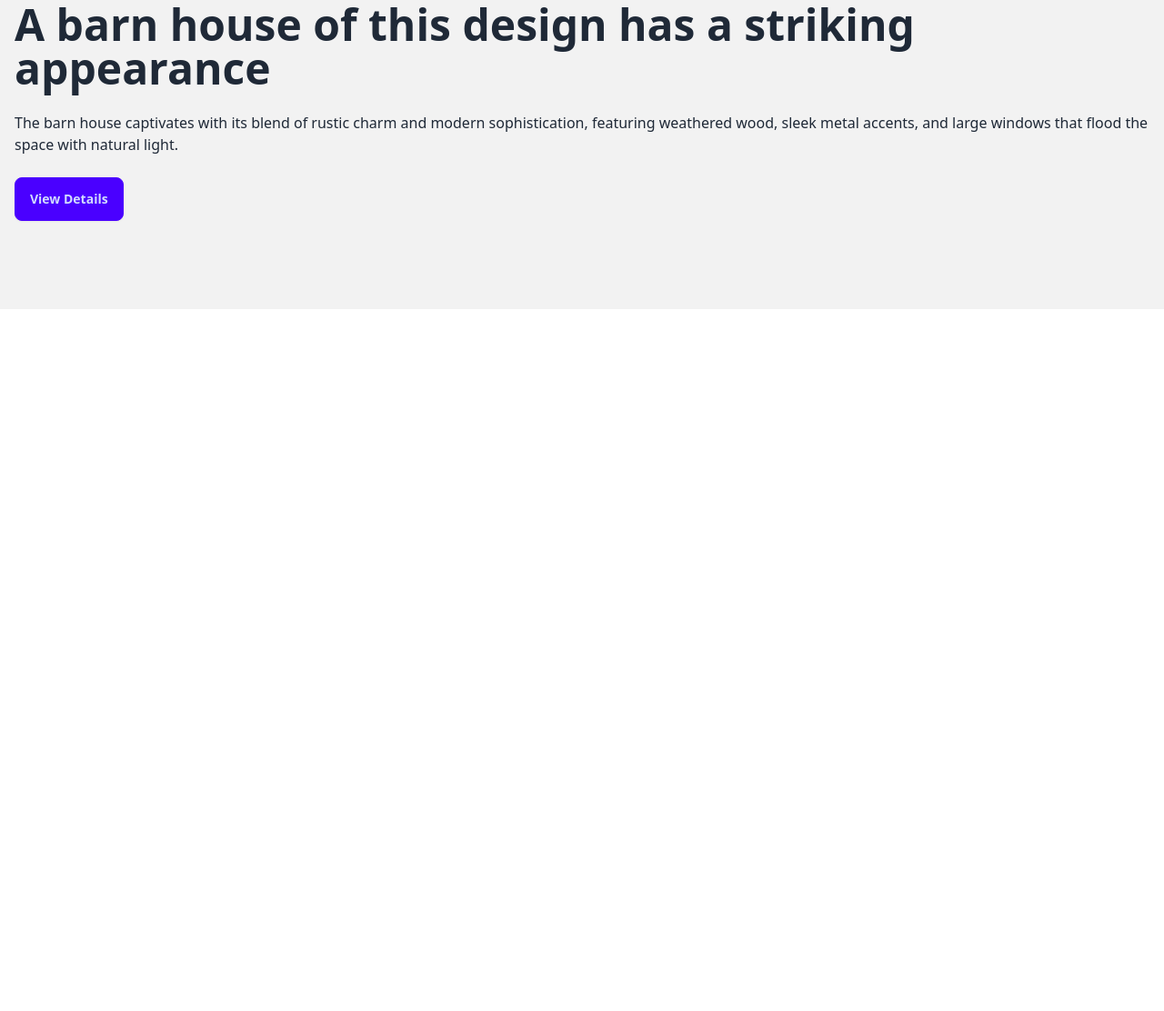
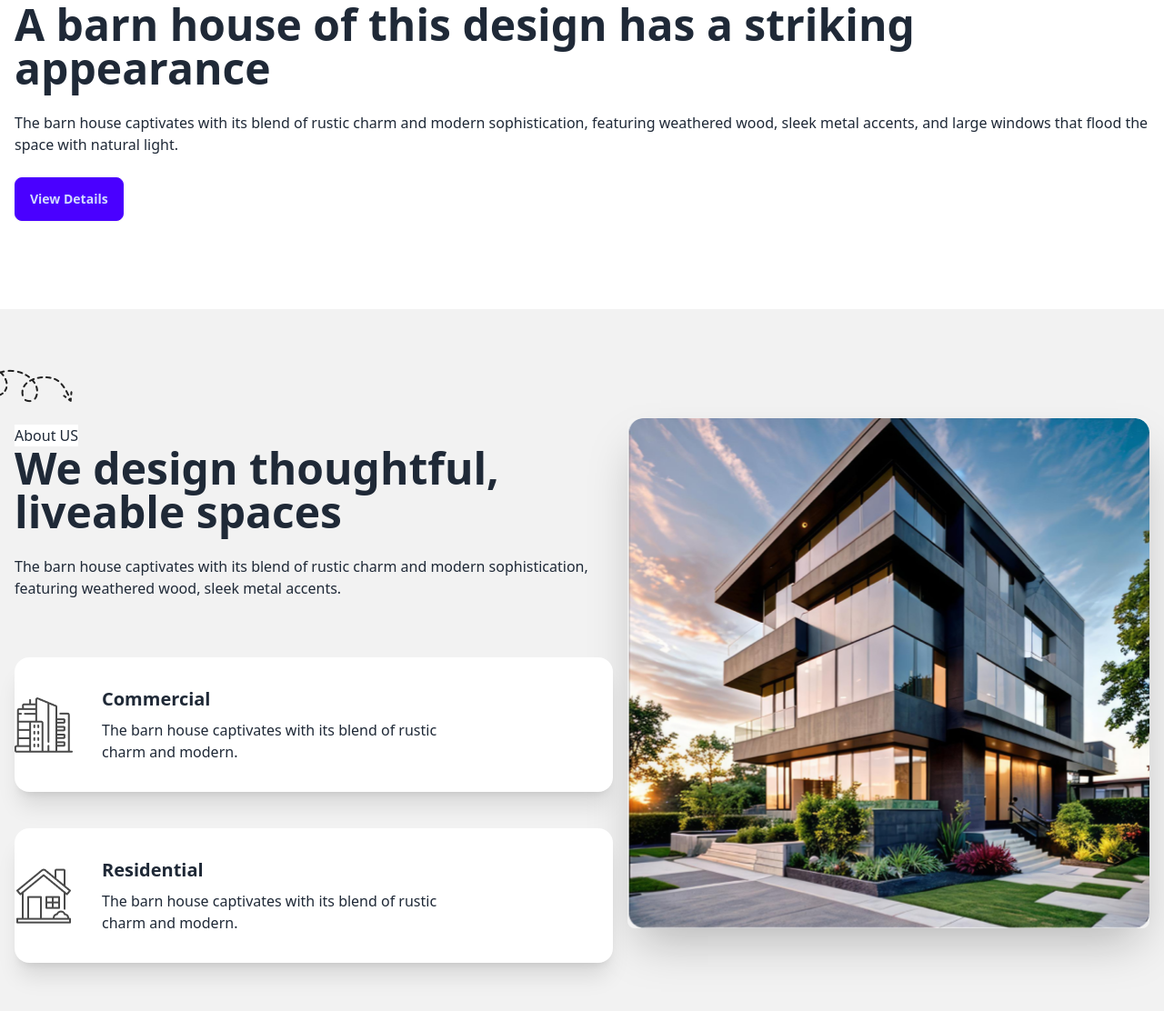
Before and after one commit to tanvir0106/Rinterio, a plain HTML site: page index.html in a window 1280 px wide. Shown: the part 528-1640 px from the top of the page at 91% size. Before the commit the page ends 868 px from the top, so only its background shows below. Drawn offline with nearby package versions, Linux system fonts and the light colour scheme.

Commit message:
hero addd

```diff
--- a/index.html
+++ b/index.html
@@ -71,17 +71,16 @@
         </div>
     </nav>
     <header>
-        <div class="hero bg-base-200 min-h-screen">
+        <div class="hero  min-h-screen">
             <div class="hero-content flex-col ">
-              <img
-                src="assets/banner.png"
-                class=" rounded-lg " />
+                <img src="assets/banner.png" class=" rounded-lg " />
                 <div>
                     <h1 class="text-5xl font-bold">A barn house of this design has a
                         striking appearance
                         <h1>
                             <p class="py-6">
-                    The barn house captivates with its blend of rustic charm and modern sophistication, featuring weathered wood, sleek metal
+                                The barn house captivates with its blend of rustic charm and modern sophistication,
+                                featuring weathered wood, sleek metal
                                 accents, and large windows that flood the space with natural light.
                             </p>
                             <button class="btn  btn-primary">View Details</button>
@@ -89,6 +88,65 @@
             </div>
         </div>
     </header>
+
+    <main>
+        <!-- We design thoughtful,
+liveable spaces -->
+        <div class="flex justify-center bg-base-200">
+
+
+            <div class="hero  min-h-screen">
+                <div class="hero-content flex-col lg:flex-row-reverse">
+
+
+                    <img src="assets/Rectangle.png" class="w-`1/2 rounded-lg shadow-2xl" />
+
+                    <div>
+                        <div class="indicator w-[95%] mb-10  ">
+                            <span class="indicator-item indicator-start  "><img src="assets/Vector.png"
+                                    alt=""></span>
+                        </div>
+                        <button class="bg-base-100">About US</button>
+                        <h1 class="text-5xl font-bold">We design thoughtful,
+                            liveable spaces</h1>
+                        <p class="py-6">
+                            The barn house captivates with its blend of rustic charm and
+
+                            modern sophistication, featuring weathered wood, sleek metal accents.
+                        </p>
+                        <div class="card card-side my-10 bg-base-100 shadow-xl">
+                            <figure>
+                                <img src="assets/commercial.png" alt="Movie" />
+                            </figure>
+                            <div class="card-body">
+                                <h2 class="card-title">Commercial</h2>
+                                <p class="w-3/4">The barn house captivates with its blend
+                                    of rustic charm and modern.</p>
+
+                            </div>
+                        </div>
+                        <div class="card card-side bg-base-100 shadow-xl">
+                            <figure>
+                                <img src="assets/residential.png" alt="Movie" />
+                            </figure>
+                            <div class="card-body">
+                                <h2 class="card-title">Residential</h2>
+                                <p class="w-3/4">The barn house captivates with its blend
+                                    of rustic charm and modern.</p>
+
+                            </div>
+                        </div>
+
+                    </div>
+                </div>
+            </div>
+
+        </div>
+
+
+
+        </div>
+    </main>
 </body>
 
 </html>
```
Lines whose indentation alone changed are shown as unchanged.
